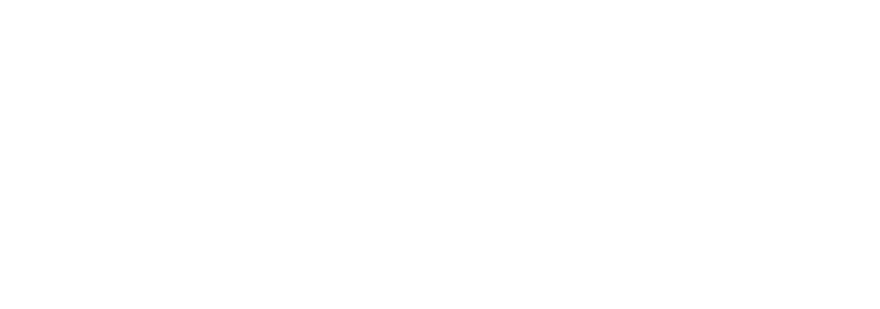
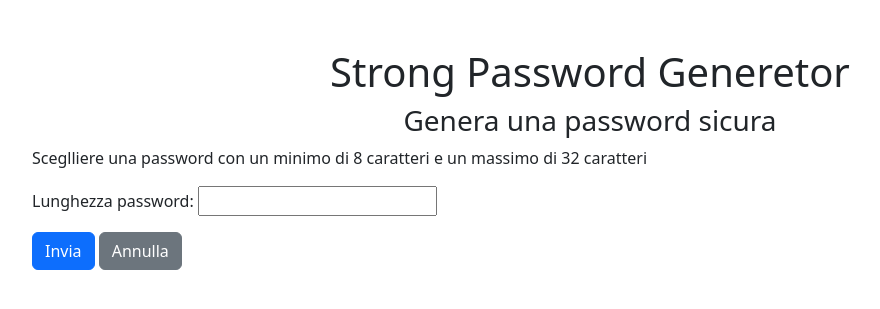
Before and after one commit to Alethepata/php-strong-password-generator, a PHP site: page / in a window 1280 px wide. Before the commit the part shown is empty. Shown: the top 309 px of the page, without its empty margins (50-930 px from the left). Run offline with PHP 8.4, Linux system fonts and the light colour scheme.

Commit message:
[Add] text/form

```diff
--- a/index.php
+++ b/index.php
@@ -3,9 +3,30 @@
 <head>
     <meta charset="UTF-8">
     <meta name="viewport" content="width=device-width, initial-scale=1.0">
+    <link href="https://cdn.jsdelivr.net/npm/bootstrap@5.3.2/dist/css/bootstrap.min.css" rel="stylesheet" integrity="sha384-T3c6CoIi6uLrA9TneNEoa7RxnatzjcDSCmG1MXxSR1GAsXEV/Dwwykc2MPK8M2HN" crossorigin="anonymous">
     <title>Password</title>
 </head>
 <body>
-
+    <div class="container my-5">
+        <h1 class="text-center">Strong Password Generetor</h1>
+        <h3 class="text-center">Genera una password sicura</h3>
+        <div class="text">
+            <p>
+                Sceglliere una password con un minimo di 8 caratteri e un massimo di 32 caratteri
+            </p>
+        </div>
+        <div class="form">
+            <form action="index.php" method="post">
+                <div>
+                    <label for="length">Lunghezza password:</label>
+                    <input type="number" name="length" id="length">
+                </div>
+                <div class="my-3">
+                    <button type="submit" class="btn btn-primary">Invia</button>
+                    <button type="reset" class="btn btn-secondary">Annulla</button>
+                </div>
+            </form>
+        </div>
+    </div>
 </body>
 </html>
```
